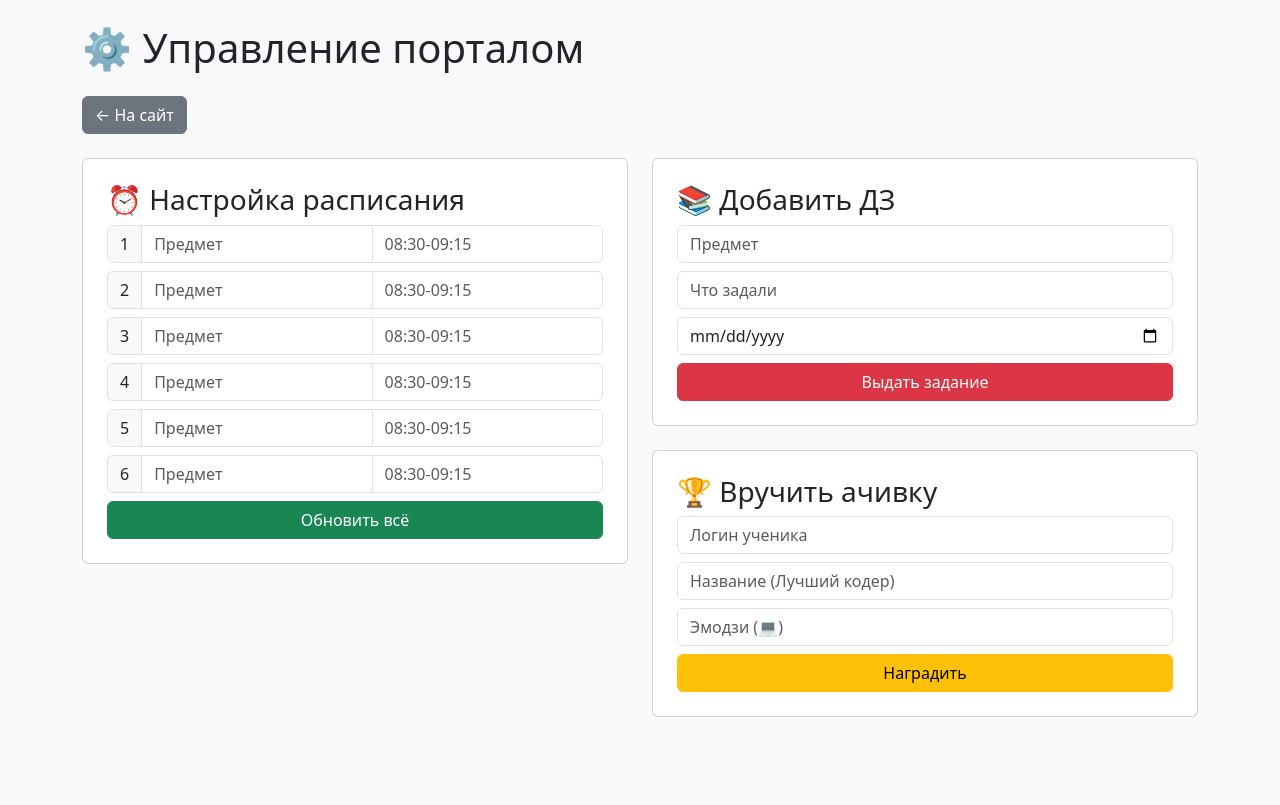
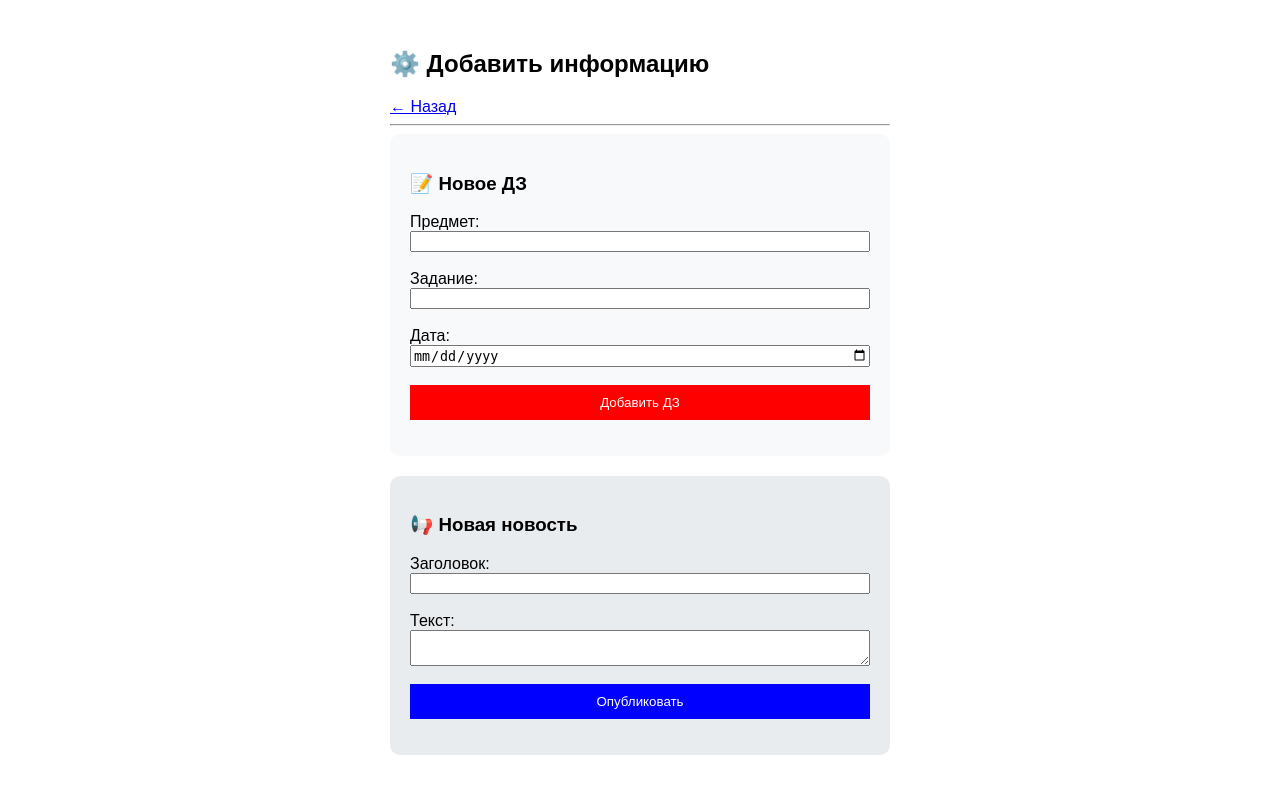
Before and after one commit to sasula878-gif/my-class-website, a Flask app: page /admin_panel in a window 1280 px wide. Before the commit the page ends 717 px from the top, so only its background shows below. Run offline with Flask 3, Linux system fonts and the light colour scheme; the visitor is signed in with stand-in values (Sample User, id 1).

Commit message:
Update admin_panel.html

```diff
--- a/templates/admin_panel.html
+++ b/templates/admin_panel.html
@@ -1,55 +1,25 @@
-<!DOCTYPE html>
-<html lang="ru">
-<head>
-    <meta charset="UTF-8">
-    <title>Админка 7Б</title>
-    <link href="https://cdn.jsdelivr.net/npm/bootstrap@5.3.0/dist/css/bootstrap.min.css" rel="stylesheet">
-</head>
-<body class="bg-light p-4">
-    <div class="container">
-        <h1 class="mb-4">⚙️ Управление порталом</h1>
-        <a href="/" class="btn btn-secondary mb-4">← На сайт</a>
+<div style="max-width: 500px; margin: 50px auto; font-family: sans-serif;">
+    <h2>⚙️ Добавить информацию</h2>
+    <a href="/">← Назад</a><hr>
 
-        <div class="row g-4">
-            <div class="col-md-6">
-                <div class="card p-4">
-                    <h3>⏰ Настройка расписания</h3>
-                    <form method="post">
-                        <input type="hidden" name="action" value="edit_sched">
-                        {% for i in range(1, 7) %}
-                        <div class="input-group mb-2">
-                            <span class="input-group-text">{{i}}</span>
-                            <input name="sub" class="form-control" placeholder="Предмет">
-                            <input name="time" class="form-control" placeholder="08:30-09:15">
-                        </div>
-                        {% endfor %}
-                        <button class="btn btn-success w-100">Обновить всё</button>
-                    </form>
-                </div>
-            </div>
-            <div class="col-md-6">
-                <div class="card p-4 mb-4">
-                    <h3>📚 Добавить ДЗ</h3>
-                    <form method="post">
-                        <input type="hidden" name="action" value="add_hw">
-                        <input name="s" class="form-control mb-2" placeholder="Предмет" required>
-                        <input name="t" class="form-control mb-2" placeholder="Что задали" required>
-                        <input name="d" type="date" class="form-control mb-2" required>
-                        <button class="btn btn-danger w-100">Выдать задание</button>
-                    </form>
-                </div>
-                <div class="card p-4">
-                    <h3>🏆 Вручить ачивку</h3>
-                    <form method="post">
-                        <input type="hidden" name="action" value="add_ach">
-                        <input name="l" class="form-control mb-2" placeholder="Логин ученика" required>
-                        <input name="t" class="form-control mb-2" placeholder="Название (Лучший кодер)" required>
-                        <input name="i" class="form-control mb-2" placeholder="Эмодзи (💻)" required>
-                        <button class="btn btn-warning w-100">Наградить</button>
-                    </form>
-                </div>
-            </div>
-        </div>
+    <div style="background: #f8f9fa; padding: 20px; border-radius: 10px; margin-bottom: 20px;">
+        <h3>📝 Новое ДЗ</h3>
+        <form method="post">
+            <input type="hidden" name="action" value="add_hw">
+            Предмет: <input name="s" required style="width:100%"><br><br>
+            Задание: <input name="t" required style="width:100%"><br><br>
+            Дата: <input name="d" type="date" style="width:100%"><br><br>
+            <button type="submit" style="width:100%; background: red; color:white; border:none; padding:10px;">Добавить ДЗ</button>
+        </form>
     </div>
-</body>
-</html>
+
+    <div style="background: #e9ecef; padding: 20px; border-radius: 10px;">
+        <h3>📢 Новая новость</h3>
+        <form method="post">
+            <input type="hidden" name="action" value="add_post">
+            Заголовок: <input name="t" required style="width:100%"><br><br>
+            Текст: <textarea name="c" style="width:100%"></textarea><br><br>
+            <button type="submit" style="width:100%; background: blue; color:white; border:none; padding:10px;">Опубликовать</button>
+        </form>
+    </div>
+</div>
```
